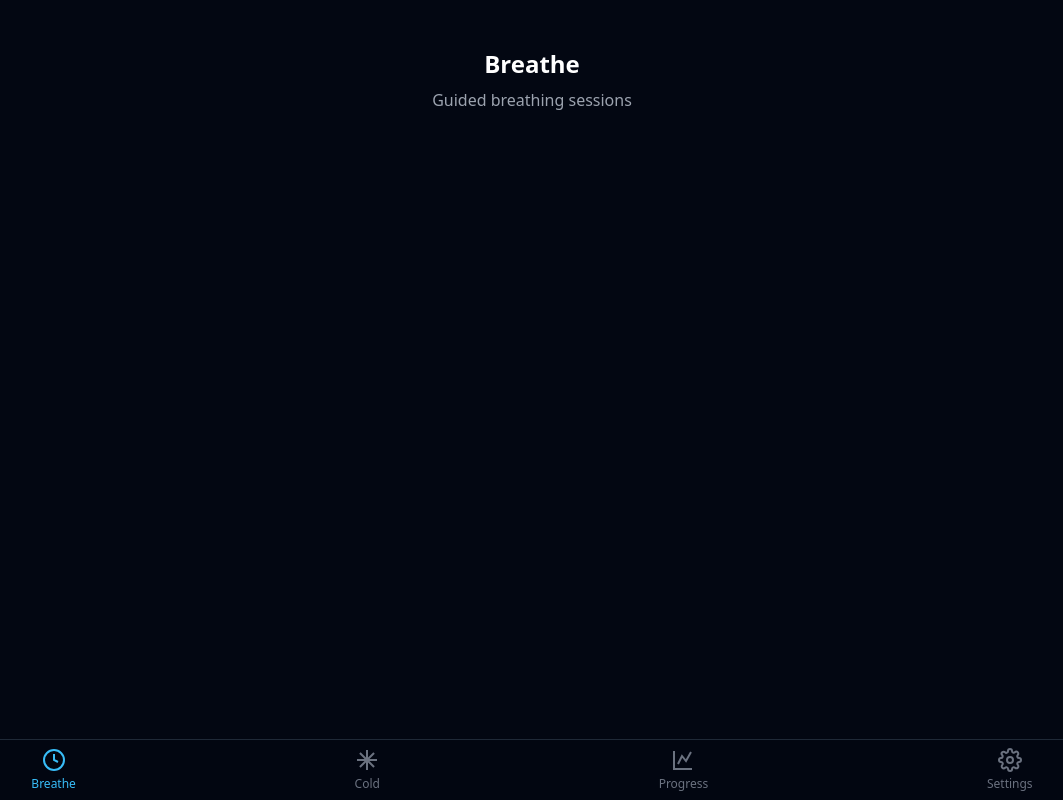
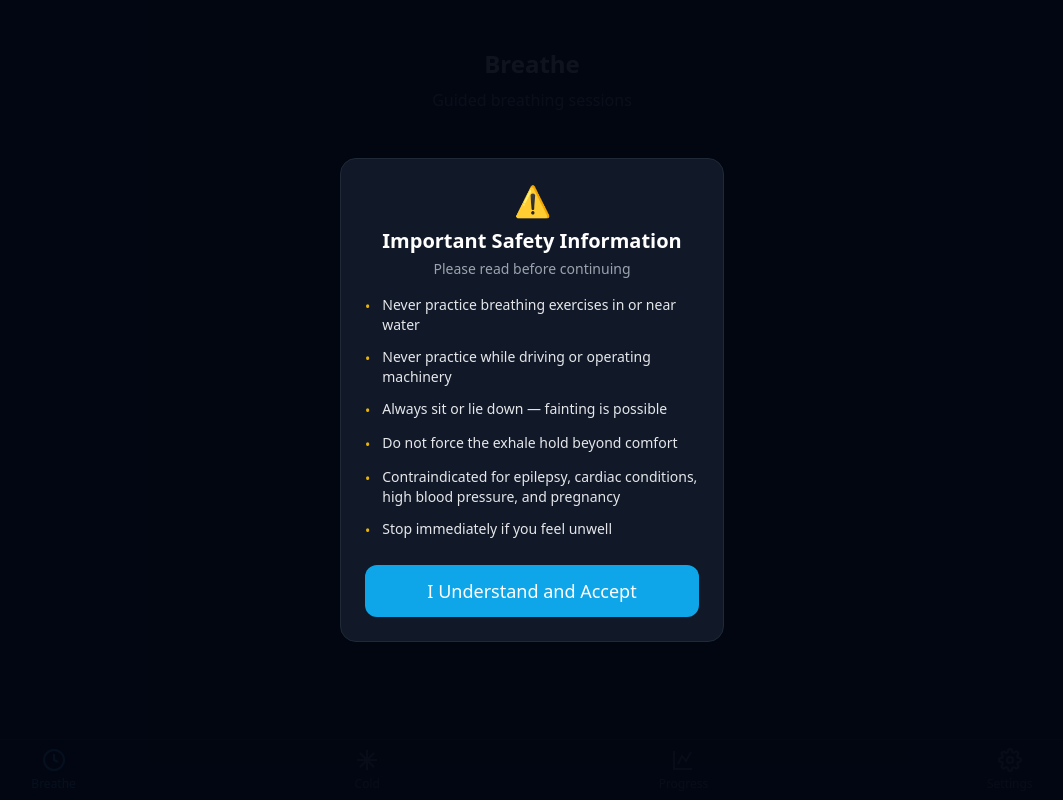
Before and after one commit to kuczer111/wimhof-method-app, a Next.js app: page /breathe in a window 1280 px wide. Shown: the whole page, without its empty margins (108-1171 px from the left). Built offline with nearby package versions, Linux system fonts and the light colour scheme.

Commit message:
feat: 006: Safety onboarding screen | Create `components/SafetyOnboarding.tsx` as a full-screen modal shown on first launch, listing safety rules with an acknowledge button that sets a flag in localStorage.

```diff
--- a/components/AppShell.tsx
+++ b/components/AppShell.tsx
@@ -1,10 +1,12 @@
 import BottomNav from "./BottomNav";
+import SafetyOnboarding from "./SafetyOnboarding";
 
 export default function AppShell({ children }: { children: React.ReactNode }) {
   return (
     <div className="flex min-h-screen flex-col">
       <main className="flex-1 pb-20">{children}</main>
       <BottomNav />
+      <SafetyOnboarding />
     </div>
   );
 }
--- /dev/null
+++ b/components/SafetyOnboarding.tsx
@@ -0,0 +1,65 @@
+"use client";
+
+import { useEffect, useState } from "react";
+import { getPreferences, savePreferences } from "@/lib/storage";
+import Button from "@/components/ui/Button";
+
+const SAFETY_RULES = [
+  "Never practice breathing exercises in or near water",
+  "Never practice while driving or operating machinery",
+  "Always sit or lie down — fainting is possible",
+  "Do not force the exhale hold beyond comfort",
+  "Contraindicated for epilepsy, cardiac conditions, high blood pressure, and pregnancy",
+  "Stop immediately if you feel unwell",
+];
+
+export default function SafetyOnboarding() {
+  const [visible, setVisible] = useState(false);
+
+  useEffect(() => {
+    const prefs = getPreferences();
+    if (!prefs.safetyAcknowledged) {
+      setVisible(true);
+    }
+  }, []);
+
+  function handleAcknowledge() {
+    savePreferences({ safetyAcknowledged: true, onboardingComplete: true });
+    setVisible(false);
+  }
+
+  if (!visible) return null;
+
+  return (
+    <div className="fixed inset-0 z-50 flex items-center justify-center bg-gray-950/95 p-4">
+      <div className="w-full max-w-sm rounded-2xl border border-gray-800 bg-gray-900 p-6">
+        <div className="mb-4 text-center">
+          <span className="text-3xl">&#9888;&#65039;</span>
+          <h2 className="mt-2 text-xl font-bold text-white">
+            Important Safety Information
+          </h2>
+          <p className="mt-1 text-sm text-gray-400">
+            Please read before continuing
+          </p>
+        </div>
+
+        <ul className="mb-6 space-y-3">
+          {SAFETY_RULES.map((rule) => (
+            <li key={rule} className="flex gap-3 text-sm text-gray-200">
+              <span className="mt-0.5 shrink-0 text-yellow-500">&#x2022;</span>
+              {rule}
+            </li>
+          ))}
+        </ul>
+
+        <Button
+          size="lg"
+          className="w-full"
+          onClick={handleAcknowledge}
+        >
+          I Understand and Accept
+        </Button>
+      </div>
+    </div>
+  );
+}
```
Also changed, not shown: 2 other files (tests, documents, lock files or other folders).
